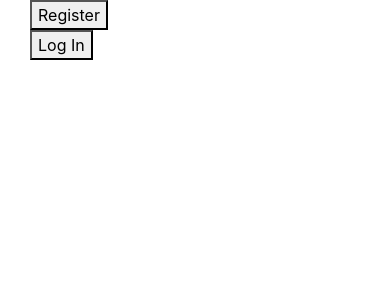
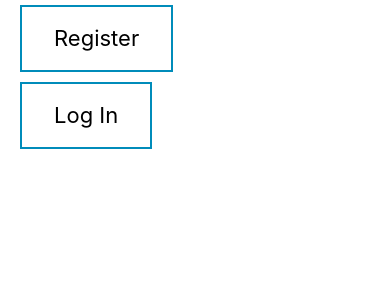
Before and after one commit to jmsmarques/BookReviewWebApp, a Flask app: page / in a window 390 px wide. Shown: the part 16-316 px from the top of the page. Run offline with Flask 2, Linux system fonts and the light colour scheme; some libraries are stand-ins or nearby versions.

Commit message:
added some styling to the initial buttons

```diff
--- a/BookReviewWebApp/application.py
+++ b/BookReviewWebApp/application.py
@@ -30,8 +30,7 @@ def index():
             return render_template("index.html", logged_in=False)
         else:
             return render_template("books.html")
-    except KeyError:
-        print("keyError")
+    except KeyError: #special case for when there is no session["used_id"] yet
         return render_template("index.html", logged_in=False)
 
 
--- /dev/null
+++ b/BookReviewWebApp/static/css/styles.css
@@ -0,0 +1,26 @@
+.login_button {
+  background-color: white;
+  /* Blue */
+  border: none;
+  color: black;
+  padding: 15px 32px;
+  margin: 5px;
+  text-align: center;
+  text-decoration: none;
+  display: inline-block;
+  font-size: 22px;
+  border: 2px solid #008CBA;
+  transition-duration: 0.4s;
+}
+.login_button:hover {
+  background-color: #008CBA;
+  /* Green */
+  color: white;
+}
+.login_button:active {
+  background-color: #008CBA;
+  box-shadow: 0 5px #666;
+  transform: translateY(4px);
+}
+
+/*# sourceMappingURL=styles.css.map */
--- /dev/null
+++ b/BookReviewWebApp/static/sass/button/button.scss
@@ -0,0 +1,24 @@
+.login_button {
+    background-color: white; /* Blue */
+    border: none;
+    color: black;
+    padding: 15px 32px;
+    margin: 5px;
+    text-align: center;
+    text-decoration: none;
+    display: inline-block;
+    font-size: 22px;
+    border: 2px solid #008CBA;
+    transition-duration: 0.4s;
+
+    &:hover {
+        background-color: #008CBA; /* Green */
+        color: white;
+    }
+
+    &:active {
+        background-color: #008CBA;
+        box-shadow: 0 5px #666;
+        transform: translateY(4px);
+      }
+}
--- /dev/null
+++ b/BookReviewWebApp/static/sass/styles.scss
@@ -0,0 +1 @@
+@use 'button/button.scss';
--- a/BookReviewWebApp/templates/base.html
+++ b/BookReviewWebApp/templates/base.html
@@ -4,6 +4,7 @@
         <meta charset="UTF-8">
         <meta name="viewport" content="width=device-width, initial-scale=1.0">
         <link rel="stylesheet" href="https://maxcdn.bootstrapcdn.com/bootstrap/4.0.0/css/bootstrap.min.css" integrity="sha384-Gn5384xqQ1aoWXA+058RXPxPg6fy4IWvTNh0E263XmFcJlSAwiGgFAW/dAiS6JXm" crossorigin="anonymous">
+        <link rel="stylesheet" type="text/css" href="{{ url_for('static', filename='css/styles.css') }}">
 
         <title>{% block title %}{% endblock %}</title>
         {% block little_script %}{% endblock %}
--- a/BookReviewWebApp/templates/index.html
+++ b/BookReviewWebApp/templates/index.html
@@ -3,16 +3,17 @@
 {% block title %}Welcome{% endblock %}
 
 {% block body %}
-<div class="col-lg-6 col-sm-12">
+<div class="row align-items-center">
+    <div class="col-lg-6 col-sm-12 align-self-center">
         <form method="get" action="{{ url_for('registration') }}">
-        <button type="submit">Register</button>
+            <button class="login_button" type="submit">Register</button>
         </form>
     </div>
 
-<div class="col-lg-6 col-sm-12">
+    <div class="col-lg-6 col-sm-12 align-self-center">
         <form method="get" action="{{ url_for('log_in') }}">
-        <button type="submit">Log In</button>
+            <button class="login_button" type="submit">Log In</button>
         </form>
     </div>
-
+</div>
 {% endblock %}
```
Also changed, not shown: 3 other files. Lines whose indentation alone changed are shown as unchanged.
